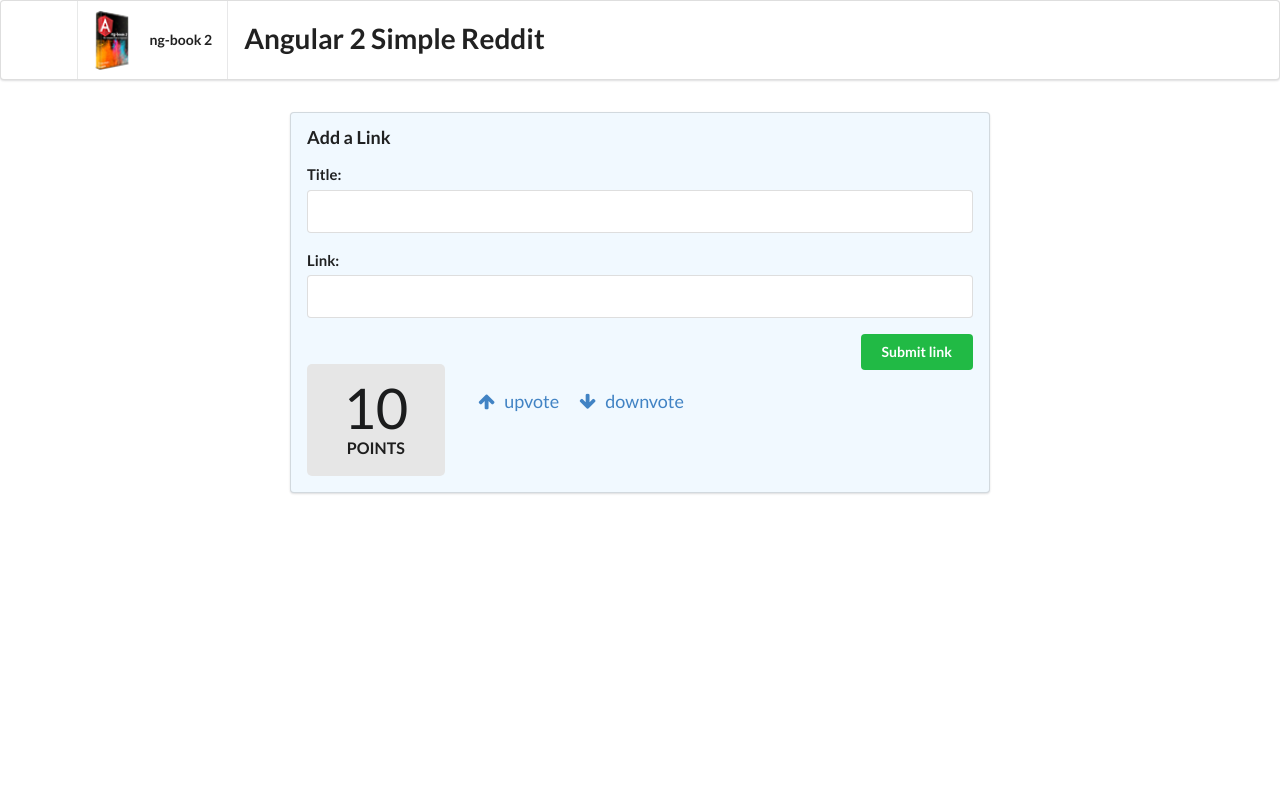
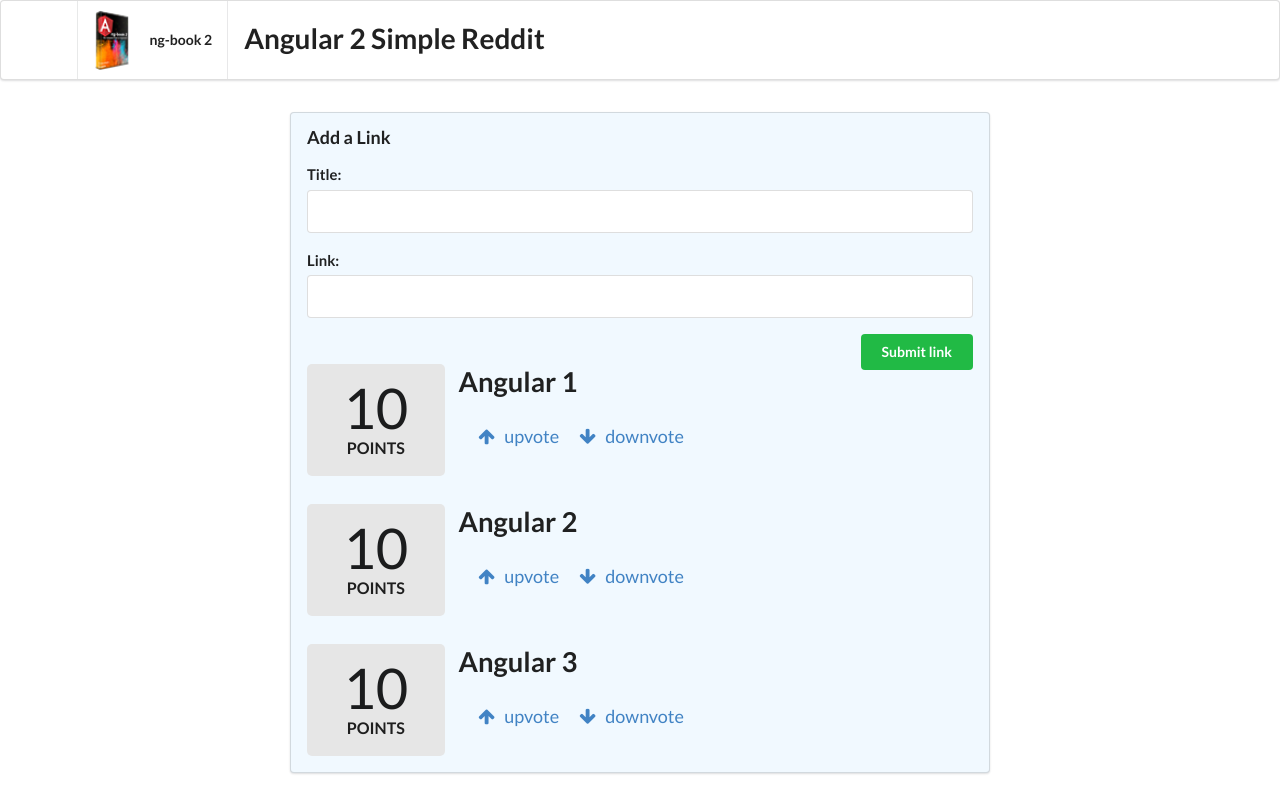
Before and after one commit to yongbingYang/ng-book2-Train, an Angular app in the folder angular2-reddit/: page / in a window 1280 px wide. Built offline with nearby package versions, Linux system fonts and the light colour scheme.

Commit message:
对组件进行列表话的加载

```diff
--- a/angular2-reddit/src/app/app.component.html
+++ b/angular2-reddit/src/app/app.component.html
@@ -20,6 +20,6 @@
   </div>
 
   <div class="ui grid posts">
-    <app-article [article]="article"></app-article>
+    <app-article *ngFor="let article of articles" [article]="article"></app-article>
   </div>
 </form>
--- a/angular2-reddit/src/app/app.component.ts
+++ b/angular2-reddit/src/app/app.component.ts
@@ -7,10 +7,13 @@ import { Article } from './article/article.model';
   styleUrls: ['./app.component.css']
 })
 export class AppComponent {
-  article: Article;
+  articles: Article[];
 
   constructor() {
-    this.article = new Article('Angular 2', 'http://angular.io', 10);
+    this.articles = [
+      new Article('Angular 1', 'http://angular.io', 10),
+      new Article('Angular 2', 'http://angular.io', 10),
+      new Article('Angular 3', 'http://angular.io', 10)];
   }
 
   addArticle(title: HTMLInputElement, link: HTMLInputElement): boolean {
--- a/angular2-reddit/src/app/article/article.component.html
+++ b/angular2-reddit/src/app/article/article.component.html
@@ -10,7 +10,7 @@
   </div>
   <div class="twelve wide column">
     <a class="ui large header" href="{{ link }}">
-      {{ title }}
+      {{ article.title }}
     </a>
     <ul class="ui big horizontal list voters">
       <li class="item">
--- a/angular2-reddit/src/app/article/article.component.ts
+++ b/angular2-reddit/src/app/article/article.component.ts
@@ -26,6 +26,9 @@ export class ArticleComponent implements OnInit {
   }
 
   ngOnInit() {
+    if (this.article !== null) {
+      console.log(this.article);
+    }
   }
 
 }
```
